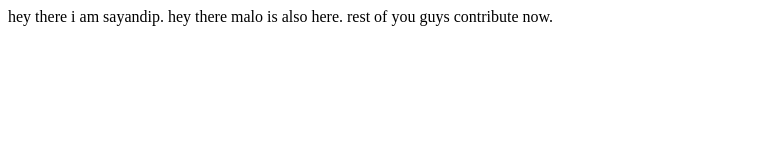
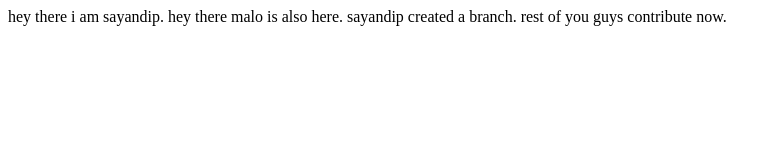
Before and after one commit to sayandippaul/firstcollaboration, a plain HTML site: page index.html in a window 1280 px wide. Shown: the whole page, without its empty margins (0-781 px from the left). Drawn offline with Linux system fonts and the light colour scheme.

Commit message:
sayandip created a branch

```diff
--- a/index.html
+++ b/index.html
@@ -8,6 +8,7 @@
 <body>
     hey there i am sayandip.
     hey there malo is also here.
+    sayandip created a branch.
     rest of you guys contribute now.
 </body>
 </html>
```
